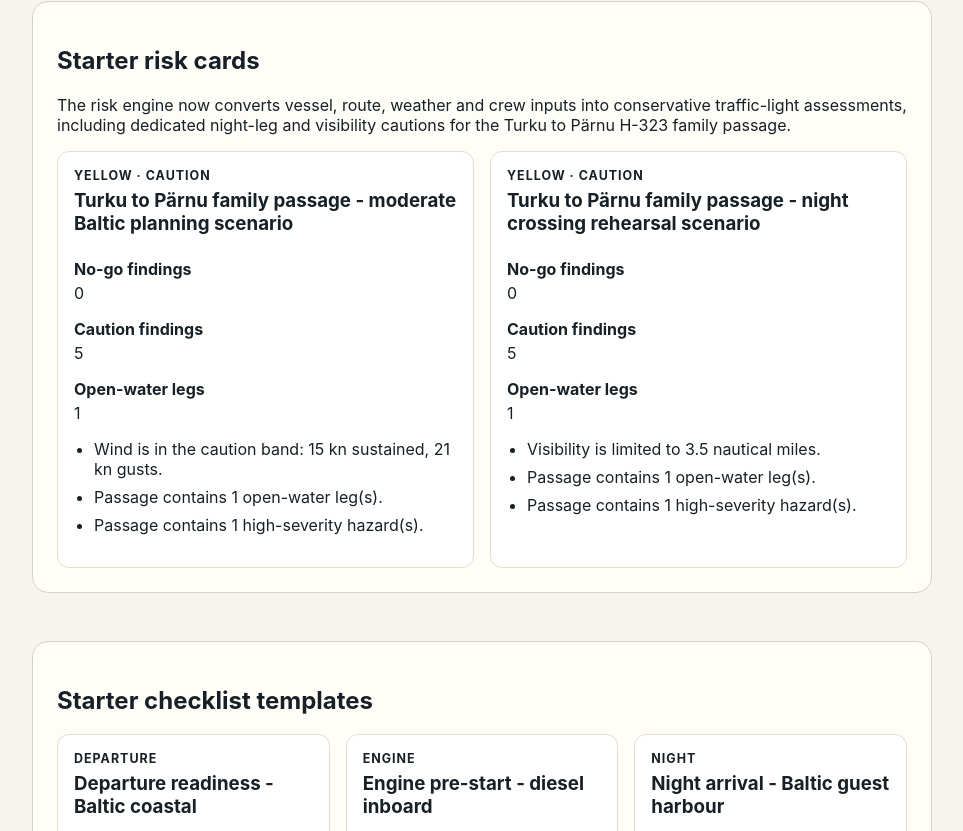
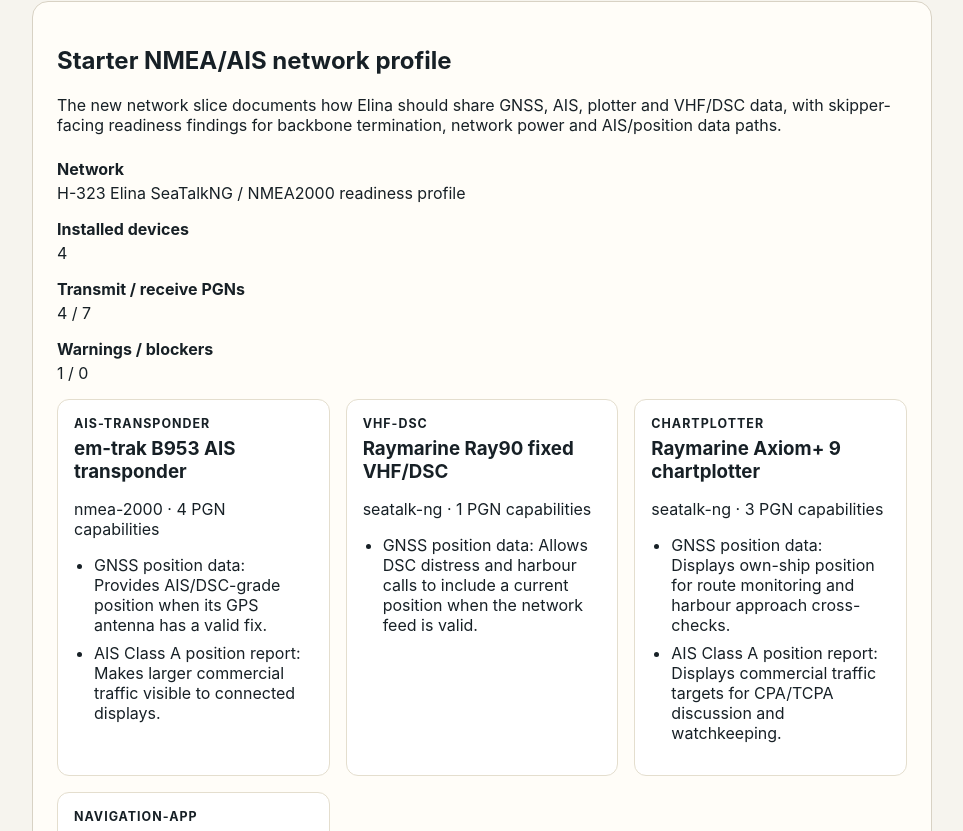
Before and after one commit to polimux/Nautikool, a SvelteKit app: page / in a window 1280 px wide. Shown: the part 1709-2540 px from the top of the page, without its empty margins (158-1121 px from the left). Built offline with nearby package versions, Linux system fonts and the light colour scheme.

Commit message:
feat(ui): surface NMEA readiness card

```diff
--- a/src/routes/+page.svelte
+++ b/src/routes/+page.svelte
@@ -1,5 +1,6 @@
 <script lang="ts">
   import { coreChecklistTemplates, departureReadinessTemplate } from '$lib/content/checklistTemplates';
+  import { h323ElinaNmeaNetworkProfile, h323ElinaNmeaNetworkSummary } from '$lib/content/nmeaNetworks';
   import { turkuToParnuFamilyPassagePlan } from '$lib/content/passagePlans';
   import { coreRiskAssessments } from '$lib/content/riskAssessments';
   import { h323ElinaVesselProfile } from '$lib/content/vesselProfiles';
@@ -18,6 +19,8 @@
   const starterVessel = h323ElinaVesselProfile;
   const starterVesselSummary = summarizeVesselProfile(starterVessel);
   const starterRiskAssessments = coreRiskAssessments;
+  const starterNmeaNetwork = h323ElinaNmeaNetworkProfile;
+  const starterNmeaSummary = h323ElinaNmeaNetworkSummary;
   const navigationEquipment = getVesselEquipmentByCategory(starterVessel, 'navigation');
   const safetyEquipment = getVesselEquipmentByCategory(starterVessel, 'safety');
 </script>
@@ -127,6 +130,47 @@
           {/each}
         </ul>
       </article>
+    </div>
+  </section>
+
+  <section aria-labelledby="nmea-title">
+    <h2 id="nmea-title">Starter NMEA/AIS network profile</h2>
+    <p>
+      The new network slice documents how Elina should share GNSS, AIS, plotter and VHF/DSC data,
+      with skipper-facing readiness findings for backbone termination, network power and AIS/position
+      data paths.
+    </p>
+    <dl>
+      <div>
+        <dt>Network</dt>
+        <dd>{starterNmeaNetwork.title}</dd>
+      </div>
+      <div>
+        <dt>Installed devices</dt>
+        <dd>{starterNmeaSummary.installedDevices}</dd>
+      </div>
+      <div>
+        <dt>Transmit / receive PGNs</dt>
+        <dd>{starterNmeaSummary.transmitPgns} / {starterNmeaSummary.receivePgns}</dd>
+      </div>
+      <div>
+        <dt>Warnings / blockers</dt>
+        <dd>{starterNmeaSummary.warnings} / {starterNmeaSummary.blockers}</dd>
+      </div>
+    </dl>
+    <div class="network-list">
+      {#each starterNmeaNetwork.devices as device}
+        <article>
+          <p class="template-category">{device.role}</p>
+          <h3>{device.name}</h3>
+          <p>{device.protocols.join(', ')} · {device.pgns.length} PGN capabilities</p>
+          <ul>
+            {#each device.pgns.slice(0, 2) as capability}
+              <li>{capability.label}: {capability.userValue}</li>
+            {/each}
+          </ul>
+        </article>
+      {/each}
     </div>
   </section>
 
@@ -284,7 +328,8 @@
   .template-list,
   .leg-list,
   .equipment-list,
-  .risk-card-list {
+  .risk-card-list,
+  .network-list {
     display: grid;
     grid-template-columns: repeat(auto-fit, minmax(260px, 1fr));
     gap: 1rem;
@@ -292,7 +337,8 @@
 
   .leg-list,
   .equipment-list,
-  .risk-card-list {
+  .risk-card-list,
+  .network-list {
     margin-top: 1rem;
   }
 
```
